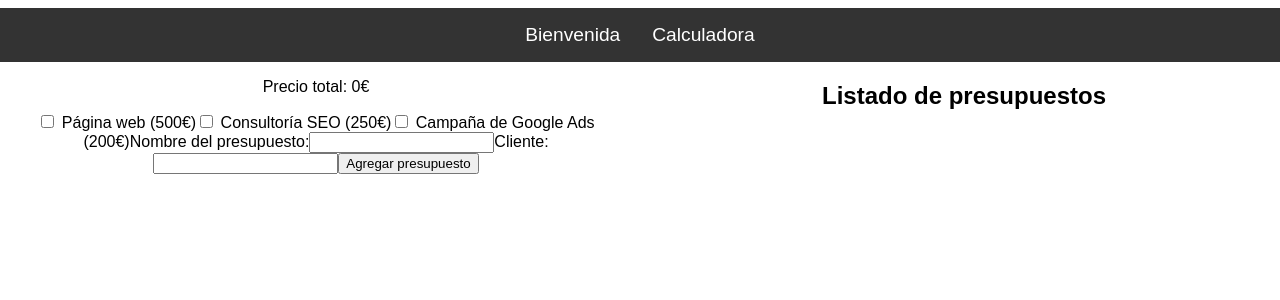
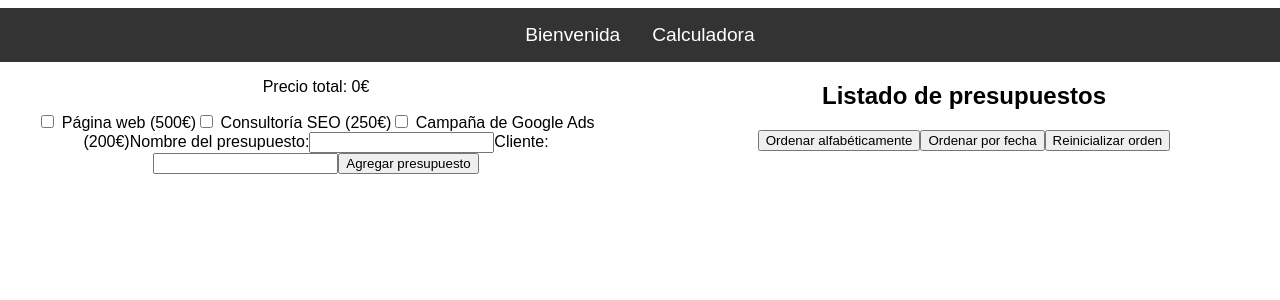
Before and after one commit to juansheba10/Sprint-7, a React (Create React App) app in the folder sprint-7/: page /calculadora in a window 1280 px wide. Shown: the top 300 px of the page. Built offline with nearby package versions, Linux system fonts and the light colour scheme.

Commit message:
Ejercicio 8

```diff
--- a/sprint-7/src/Calculadora.js
+++ b/sprint-7/src/Calculadora.js
@@ -52,13 +52,16 @@ const Calculadora = () =>  {
           seo: precioSEO === 250,
           ads: precioAds === 200,
         },
-        date: new Date(),
+        date: new Date().toISOString(),
       };
 
-      setBudgetList([...budgetList, newBudget]);
+      const updatedBudgetList = [...budgetList, newBudget];
+      setBudgetList(updatedBudgetList);
+      localStorage.setItem('budgetList', JSON.stringify(updatedBudgetList));
       setBudgetName('');
       setClientName('');
     };
+
 
     const calcularPrecioTotal = () => {
       let costeWeb = 0; // Coste base de la página web
@@ -110,6 +113,26 @@ const Calculadora = () =>  {
     };
 
 
+    const sortAlphabetically = () => {
+      const sortedBudgets = [...budgetList].sort((a, b) => a.budgetName.localeCompare(b.budgetName));
+      setBudgetList(sortedBudgets);
+    };
+
+    const sortByDate = () => {
+      const sortedBudgets = [...budgetList].sort((a, b) => new Date(a.date) - new Date(b.date));
+      setBudgetList(sortedBudgets);
+    };
+
+    const resetOrder = () => {
+      const storedBudgets = localStorage.getItem('budgetList');
+      const originalBudgets = storedBudgets
+        ? JSON.parse(storedBudgets).map((budget) => ({
+            ...budget,
+            date: new Date(budget.date),
+          }))
+        : [];
+      setBudgetList(originalBudgets);
+    };
 
 
 
@@ -130,6 +153,18 @@ const Calculadora = () =>  {
         setNumIdiomas(estado.numIdiomas);
       }
     }, []);
+
+    useEffect(() => {
+      const storedBudgets = localStorage.getItem('budgetList');
+      const originalBudgets = storedBudgets
+        ? JSON.parse(storedBudgets).map((budget) => ({
+            ...budget,
+            date: new Date(budget.date),
+          }))
+        : [];
+      setBudgetList(originalBudgets);
+    }, []);
+
 
 
     return (
@@ -167,6 +202,9 @@ const Calculadora = () =>  {
           </FormContainer>
           <PresupuestosContainer>
             <h2>Listado de presupuestos</h2>
+            <button onClick={sortAlphabetically}>Ordenar alfabéticamente</button>
+  <button onClick={sortByDate}>Ordenar por fecha</button>
+  <button onClick={resetOrder}>Reinicializar orden</button>
             {budgetList.map((budget, index) => (
               <BudgetItem key={index} budget={budget} />
             ))}
```
